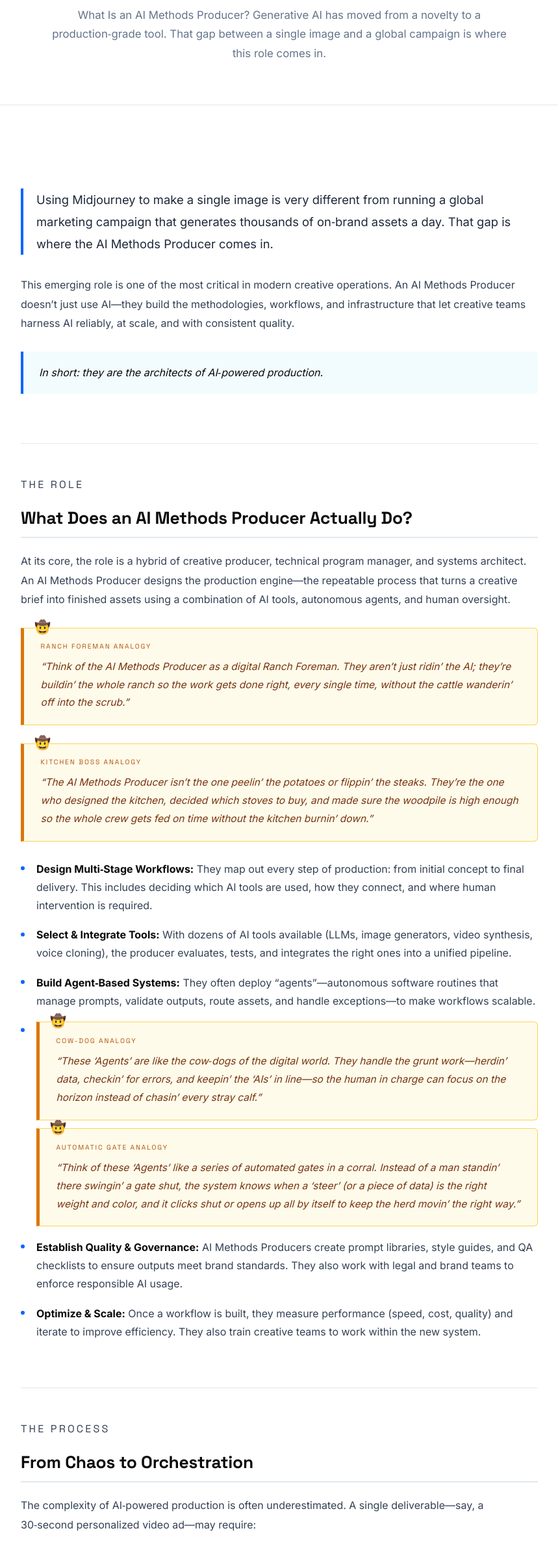
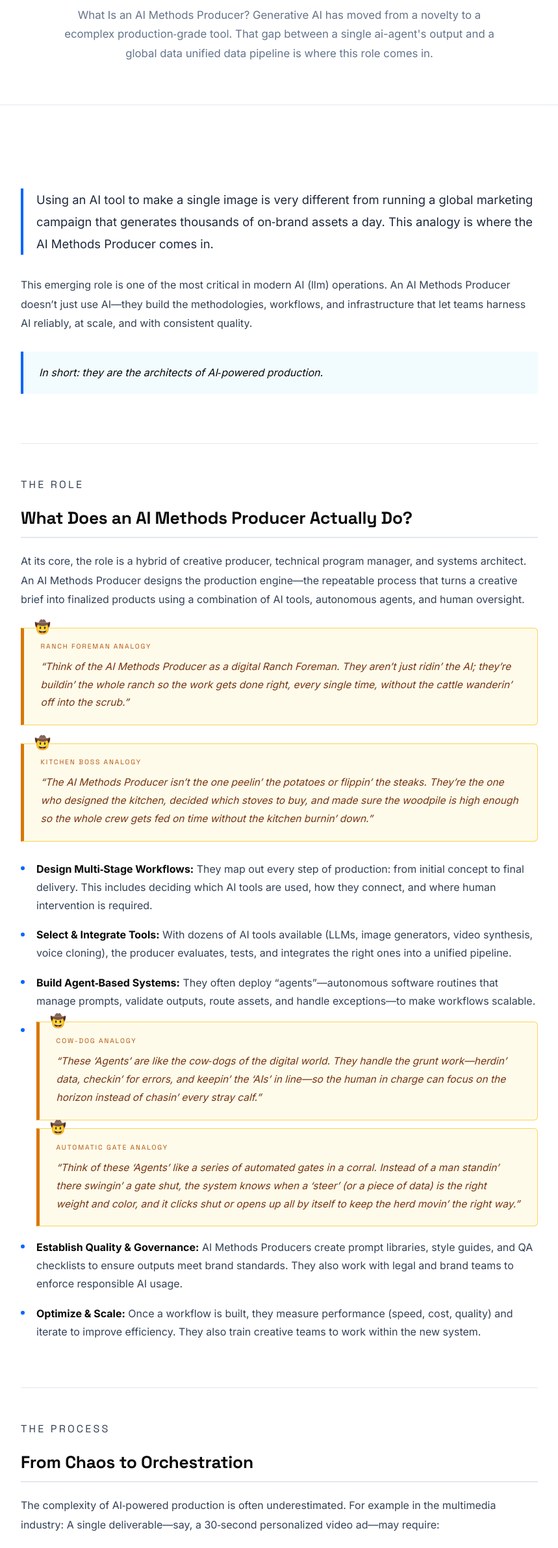
Before and after one commit to Ethical-AI-User/rzst_website, a plain HTML site: page methods.html in a window 1280 px wide. Shown: the part 358-2740 px from the top of the page at 65% size, without its empty margins (210-1069 px from the left). Drawn offline with Linux system fonts and the light colour scheme.

Commit message:
Revise AI Methods Producer descriptions and roles
Updated descriptions and clarified the role of an AI Methods Producer, emphasizing the importance of methodologies and workflows in AI-powered production.

```diff
--- a/methods.html
+++ b/methods.html
@@ -332,7 +332,7 @@
             <p class="breadcrumb"><a href="index.html">Home</a> &rsaquo; Methods</p>
             <p class="methods-track">AI Methods Producer</p>
             <h1>Beyond the Prompt</h1>
-            <p class="methods-lead">What Is an AI Methods Producer? Generative AI has moved from a novelty to a production&#8209;grade tool. That gap between a single image and a global campaign is where this role comes in.</p>
+            <p class="methods-lead">What Is an AI Methods Producer? Generative AI has moved from a novelty to a ecomplex production&#8209;grade tool. That gap between a single ai-agent's output and a global data unified data pipeline is where this role comes in.</p>
         </section>
 
         <!-- ARTICLE BODY -->
@@ -341,8 +341,8 @@
 
                 <!-- Intro -->
                 <div class="methods-section" id="intro">
-                    <p class="methods-intro-lead">Using Midjourney to make a single image is very different from running a global marketing campaign that generates thousands of on&#8209;brand assets a day. That gap is where the AI Methods Producer comes in.</p>
-                    <p>This emerging role is one of the most critical in modern creative operations. An AI Methods Producer doesn&rsquo;t just use AI&mdash;they build the methodologies, workflows, and infrastructure that let creative teams harness AI reliably, at scale, and with consistent quality.</p>
+                    <p class="methods-intro-lead">Using an AI tool to make a single image is very different from running a global marketing campaign that generates thousands of on&#8209;brand assets a day. This analogy is where the AI Methods Producer comes in.</p>
+                    <p>This emerging role is one of the most critical in modern AI (llm) operations. An AI Methods Producer doesn&rsquo;t just use AI&mdash;they build the methodologies, workflows, and infrastructure that let teams harness AI reliably, at scale, and with consistent quality.</p>
                     <div class="methods-callout">
                         <p>In short: they are the architects of AI&#8209;powered production.</p>
                     </div>
@@ -352,7 +352,7 @@
                 <div class="methods-section" id="role">
                     <p class="methods-label">The Role</p>
                     <h2>What Does an AI Methods Producer Actually Do?</h2>
-                    <p>At its core, the role is a hybrid of creative producer, technical program manager, and systems architect. An AI Methods Producer designs the production engine&mdash;the repeatable process that turns a creative brief into finished assets using a combination of AI tools, autonomous agents, and human oversight.</p>
+                    <p>At its core, the role is a hybrid of creative producer, technical program manager, and systems architect. An AI Methods Producer designs the production engine&mdash;the repeatable process that turns a creative brief into finalized products using a combination of AI tools, autonomous agents, and human oversight.</p>
                     <div class="ranch-analogy">
                         <span class="analogy-label">Ranch Foreman Analogy</span>
                         <p>&ldquo;Think of the AI Methods Producer as a digital Ranch Foreman. They aren&rsquo;t just ridin&rsquo; the AI; they&rsquo;re buildin&rsquo; the whole ranch so the work gets done right, every single time, without the cattle wanderin&rsquo; off into the scrub.&rdquo;</p>
@@ -384,7 +384,7 @@
                 <div class="methods-section" id="process">
                     <p class="methods-label">The Process</p>
                     <h2>From Chaos to Orchestration</h2>
-                    <p>The complexity of AI&#8209;powered production is often underestimated. A single deliverable&mdash;say, a 30&#8209;second personalized video ad&mdash;may require:</p>
+                    <p>The complexity of AI&#8209;powered production is often underestimated. For example in the multimedia industry: A single deliverable&mdash;say, a 30&#8209;second personalized video ad&mdash;may require:</p>
                     <ul class="methods-list">
                         <li>A large language model to generate script variants</li>
                         <li>A text&#8209;to&#8209;image model to create backgrounds</li>
@@ -472,11 +472,11 @@
                         <tbody>
                             <tr>
                                 <td><strong>Production Experience</strong></td>
-                                <td>5+ years managing creative workflows (video, motion, design)</td>
+                                <td>Excels at managing creative workflows (video, motion, design)</td>
                             </tr>
                             <tr>
                                 <td><strong>Generative AI Mastery</strong></td>
-                                <td>Expert&#8209;level use of tools like Midjourney, RunwayML, Adobe Firefly, and LLMs</td>
+                                <td>Expert&#8209;level skills in software programming languages, the use of AI tools from code generators to other domains such as RunwayML, Adobe Firefly, and LLMs</td>
                             </tr>
                             <tr>
                                 <td><strong>Workflow Engineering</strong></td>
```
